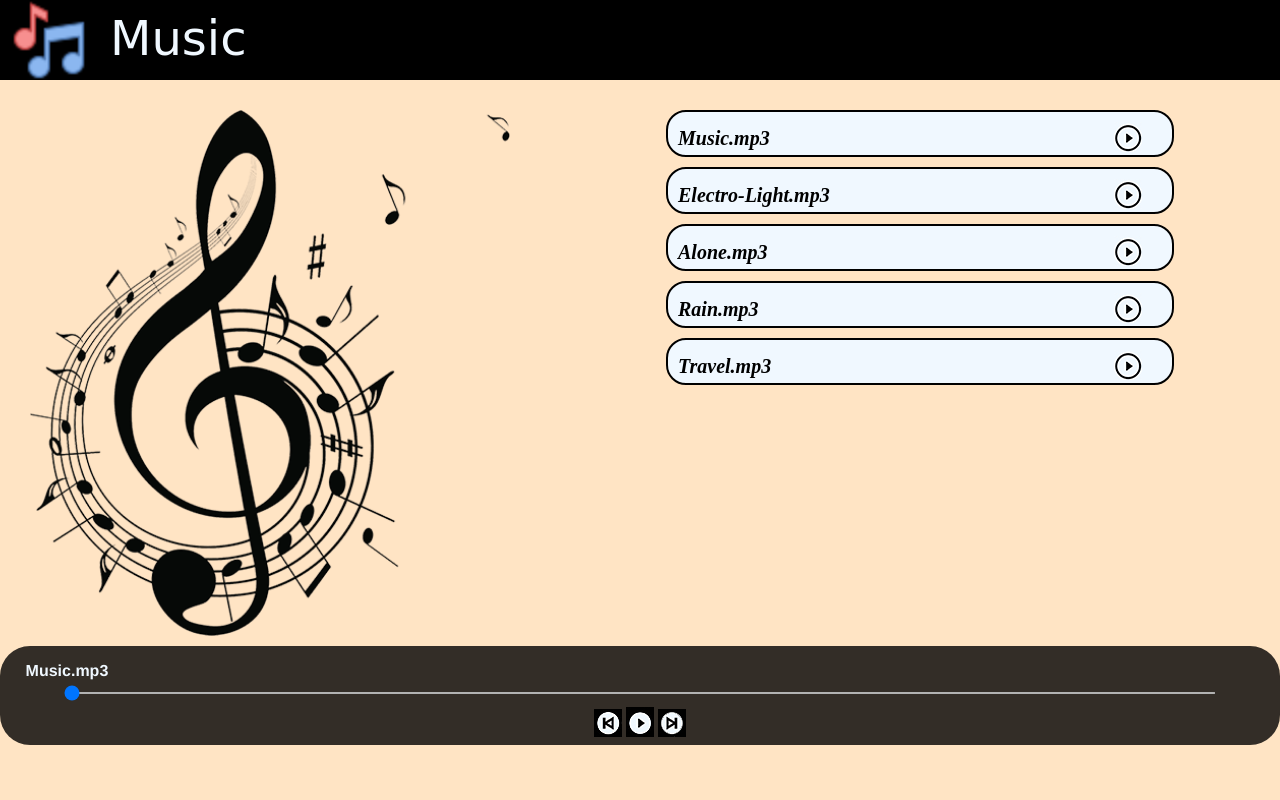
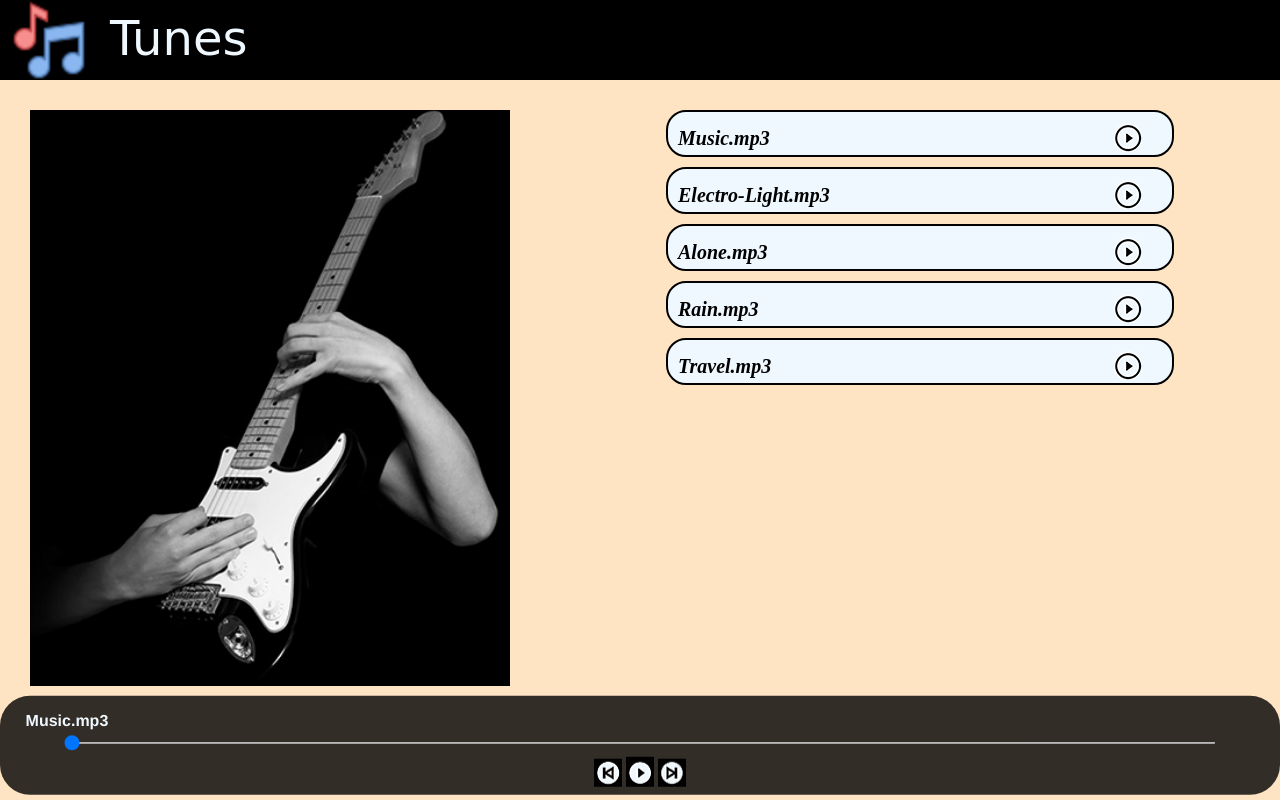
Before and after one commit to pradeep1302/SoundTrax, a plain HTML site: page index.html in a window 1280 px wide. Drawn offline with nearby package versions, Linux system fonts and the light colour scheme.

Commit message:
Update index.html

```diff
--- a/index.html
+++ b/index.html
@@ -5,7 +5,7 @@
     <meta charset="UTF-8">
     <meta http-equiv="X-UA-Compatible" content="IE=edge">
     <meta name="viewport" content="width=device-width, initial-scale=1.0">
-    <title>Music</title>
+    <title>Tunes</title>
     <link rel="icon" href="./images/icons8-musical-notes-16.png">
     <link rel="stylesheet" href="./styles.css">
 </head>
@@ -13,10 +13,10 @@
 <body>
     <div class="heading">
         <img class="headingImg" src="./images/icons8-musical-notes-40.png">
-        <span class="headingText">Music</span>
+        <span class="headingText">Tunes</span>
     </div>
     <div class="fcontainer">
-        <img class="mainImg" src="./images/main.png">
+        <img class="mainImg" src="./images/guitar.jpg">
         <div class="songBox">
             <div class="song">
                 <h1 class="songTitle" id="G1"></h1>
@@ -59,9 +59,9 @@
                 <img src="./images/next copy.jpg" class="mainNext">
             </center>
         </div>
-    </div>
-    <script src="https://ajax.googleapis.com/ajax/libs/jquery/3.6.1/jquery.min.js"></script>
-    <script src="./index.js"></script>
+        </img>
+        <script src="https://ajax.googleapis.com/ajax/libs/jquery/3.6.1/jquery.min.js"></script>
+        <script src="./index.js"></script>
 </body>
 
 </html>
```
